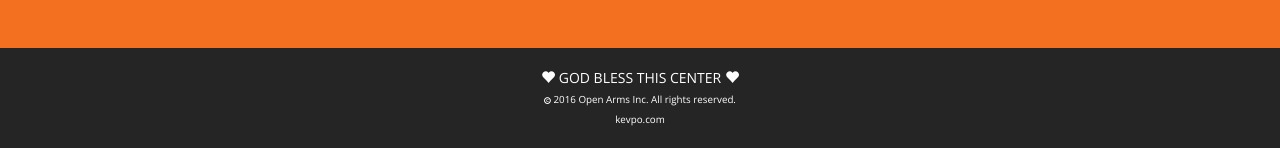
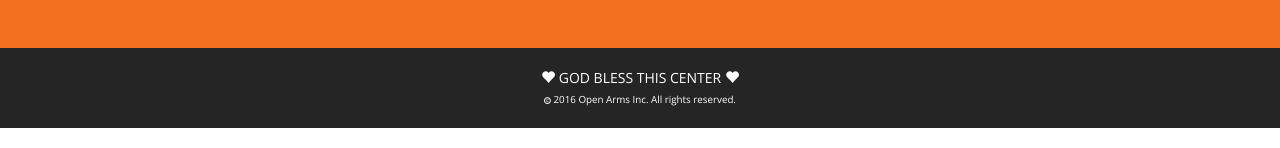
Before and after one commit to openarmsnrv/openarmsnrv.github.io, a website: page index.html in a window 1280 px wide. Shown: the part 6919-7067 px from the top of the page. Drawn offline with nearby package versions, Linux system fonts and the light colour scheme; some packages are replaced by stand-ins of ours; a web font is replaced by a local one.

Commit message:
removed kevpo link

```diff
--- a/index.html
+++ b/index.html
@@ -491,11 +491,6 @@
 							<span><span class="glyphicon glyphicon-copyright-mark" aria-hidden="true"></span> 2016 Open Arms Inc. All rights reserved.</span>
 						</div>
 					</div>
-					<div class="row">
-						<div class="col-sm-12">
-							<span><a class="kevpo-link" href="http://www.kevpo.com" target="_blank" style="target-new: tab;">kevpo.com</a></span>
-						</div>
-					</div>
 				</div>
 			</section>
 		</div>
```
